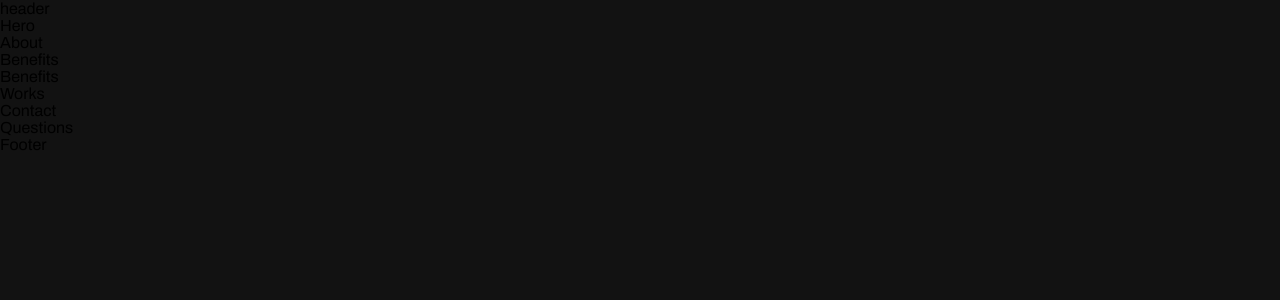
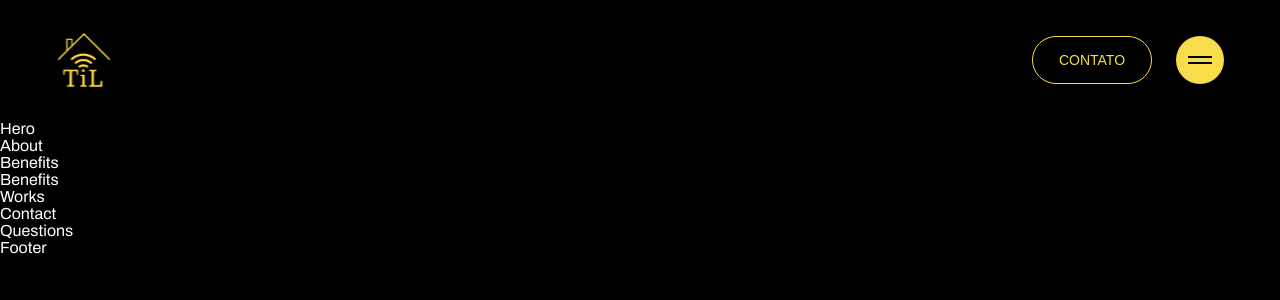
Before and after one commit to kauadeoliveira/techinlar, a Next.js app: page / in a window 1280 px wide. Shown: the top 300 px of the page. Built offline with nearby package versions, Linux system fonts and the light colour scheme.

Commit message:
feat: creat Header

```diff
--- a/src/components/Header/index.tsx
+++ b/src/components/Header/index.tsx
@@ -1,9 +1,22 @@
 import React from 'react';
+import './style.scss';
+import Image from 'next/image';
+// import Logo from './logo.svg';
 
 export default function Header() {
   return (
-    <header>
-      header
+    <header id="header">
+      <div className="logo-container">
+        <Image src="/logo.svg" alt="Logo Tech in Lar" fill />
+      </div>
+      <div className="btns-container">
+        <button type="button" className="contact-btn">
+          Contato
+        </button>
+        <button type="button" className="menu-btn">
+          <div className="menu-btn__icon" />
+        </button>
+      </div>
     </header>
   );
 }
--- /dev/null
+++ b/src/components/Header/style.scss
@@ -0,0 +1,86 @@
+@import '../../styles//variables.scss';
+@import '../../styles/mixins.scss';
+
+#header {
+  display: flex;
+  align-items: center;
+  justify-content: space-between;
+  padding: 24px 16px;
+
+  .logo-container {
+    position: relative;
+    width: 3rem;
+    height: 3rem;
+  }
+
+  .btns-container {
+    display: flex;
+    gap: 1rem;
+  }
+
+  .contact-btn {
+    border: 1px solid $bg-color-02;
+    color: $txt-color-01;
+    font-size: 14px;
+    text-transform: uppercase;
+    border-radius: 3rem;
+    height: 2rem;
+    width: 5.5rem;
+  }
+
+  .menu-btn {
+    background: $bg-color-02;
+    height: 2rem;
+    width: 2rem;
+    border-radius: 100%;
+    display: flex;
+    justify-content: center;
+    align-items: center;
+  }
+
+  .menu-btn__icon {
+    width: 50%;
+    height: 2px;
+    background: transparent;
+    border-radius: 100%;
+    position: relative;
+  }
+
+  .menu-btn__icon::before, .menu-btn__icon::after{
+    display: block;
+    content: '';
+    position: absolute;
+    width: 100%;
+    height: 100%;
+    background-color: #000;
+  }
+
+  .menu-btn__icon::before {
+    top: -3px;
+  }
+
+  .menu-btn__icon::after {
+    top: 3px;
+  }
+
+  @media(min-width: $tablet) {
+    padding: 2rem 3.5rem;
+
+    .logo-container {
+      width: 3.5em;
+      height: 3.5rem;
+    }
+    .btns-container{
+      gap: 1.5rem
+    }
+    .contact-btn {
+      height: 3rem;
+      width: 7.5rem;
+    }
+
+    .menu-btn {
+      height: 3rem;
+      width: 3rem;
+    }
+  }
+}
--- a/src/styles/main.scss
+++ b/src/styles/main.scss
@@ -7,5 +7,13 @@
 }
 
 body {
-  background: $bg-color-01;
+  background: #000;
+  color: #fff;
 }
+
+button {
+  outline: none;
+  border: none;
+  background: none;
+  cursor: pointer;
+}
--- a/src/styles/mixins.scss
+++ b/src/styles/mixins.scss
@@ -0,0 +1,3 @@
+@mixin section-padding {
+  padding: 80px 16px;
+}
--- a/src/styles/variables.scss
+++ b/src/styles/variables.scss
@@ -5,3 +5,10 @@ $bg-color-03: #F0EFF4;
 $txt-color-01: #F9DC4A;
 $txt-color-02: #414740;
 $txt-color-03: #FDFFFC;
+
+$mobile: 375px;
+$tablet: 768px;
+$laptop: 1024px;
+$notebook: 1325px;
+$desktop: 1680px;
+$desktop-lg: 1920px;
```
Also changed, not shown: public/logo.svg (added).
